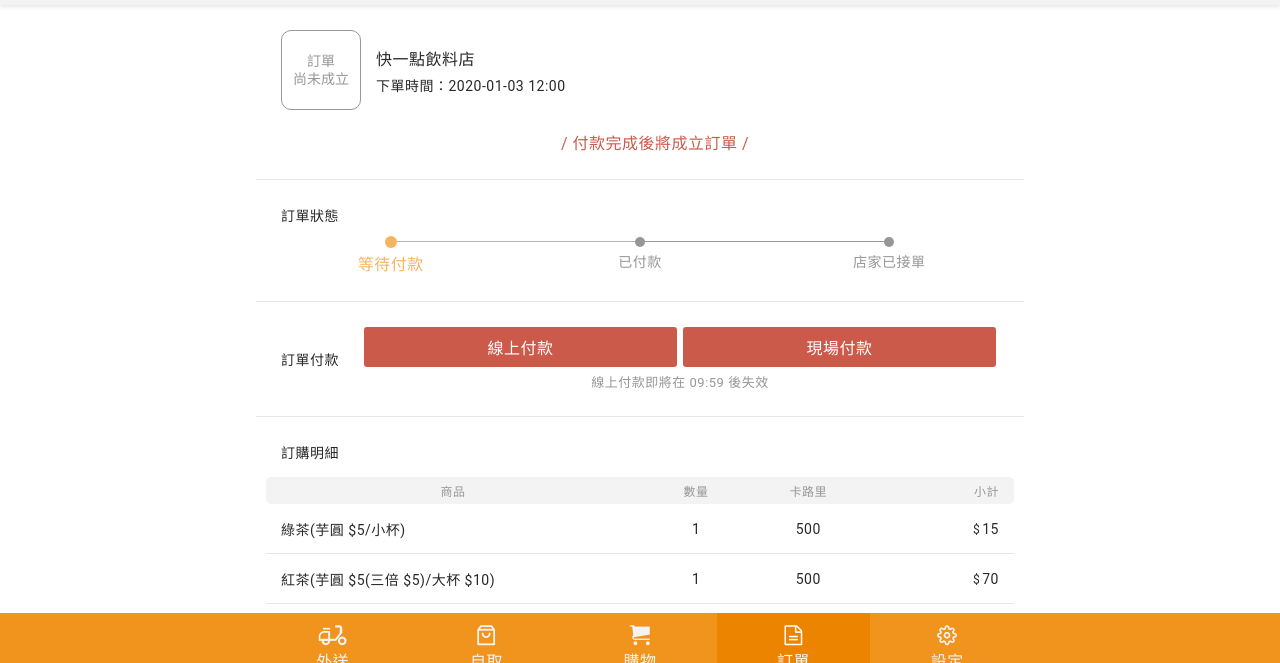
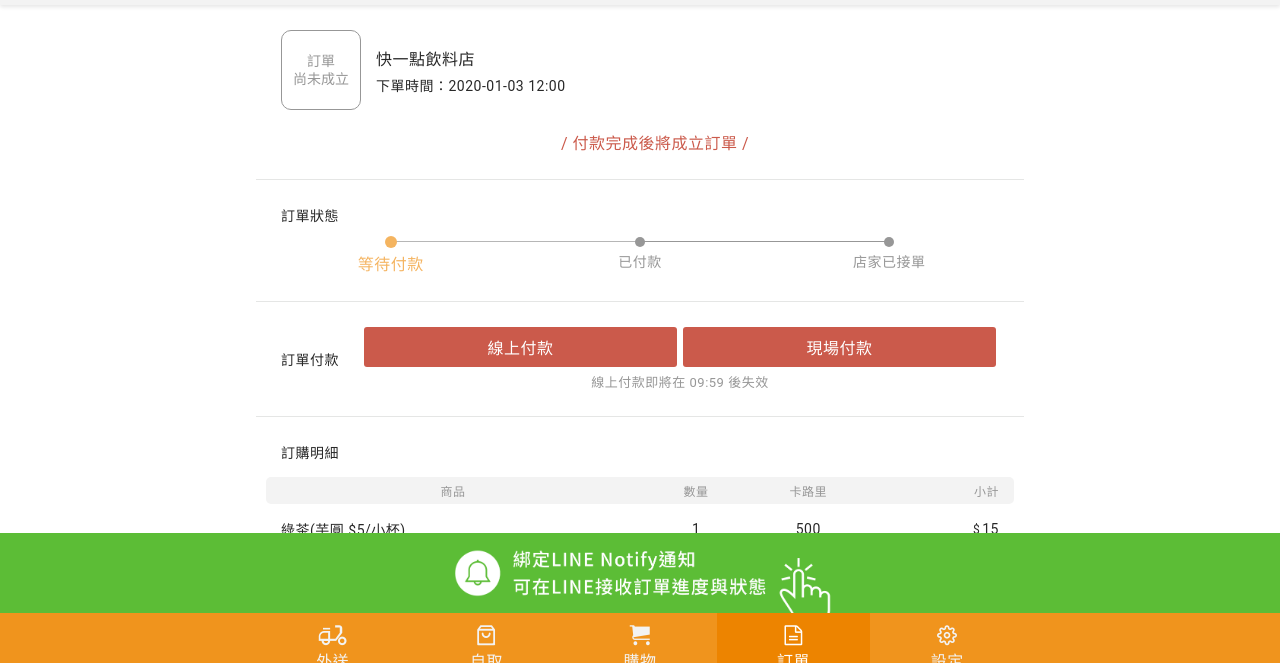
Before and after one commit to rociohsu/gofoodie_ui, a plain HTML site: page order_detail.html in a window 1280 px wide. Shown: the part 117-780 px from the top of the page. Drawn offline with Linux system fonts and the light colour scheme; files whose address does not match are found by name; a web font is replaced by a local one.

Commit message:
240605 update
把下方廣告打開

```diff
--- a/order_detail.html
+++ b/order_detail.html
@@ -235,7 +235,7 @@
 
     </main>
 
-    <div class="notify_fixed" style="display: none;">
+    <div class="notify_fixed">
         <div class="container">
             <!-- ↓未綁定或未加入再顯示 -->
             <!-- 綁定line notify -->
```
